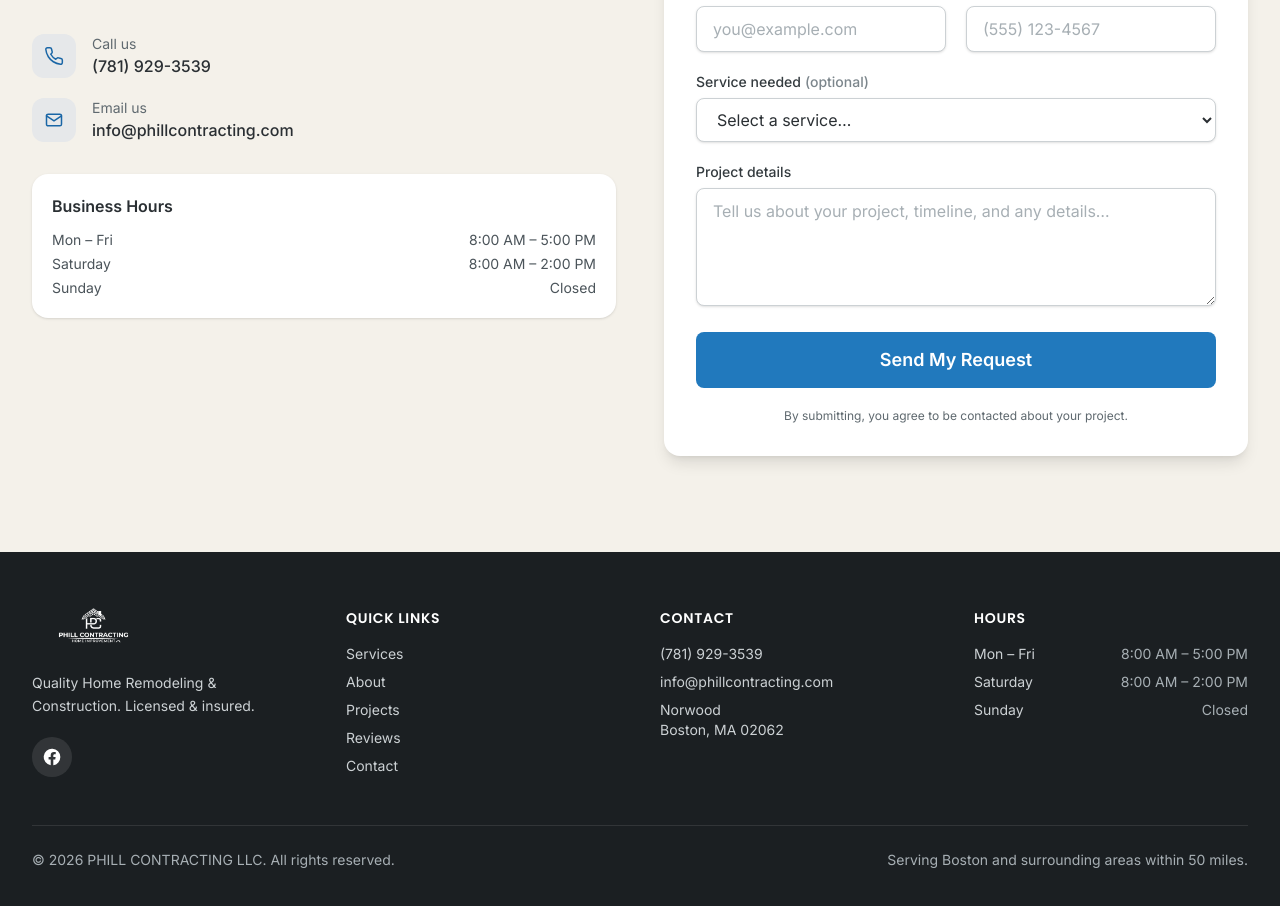
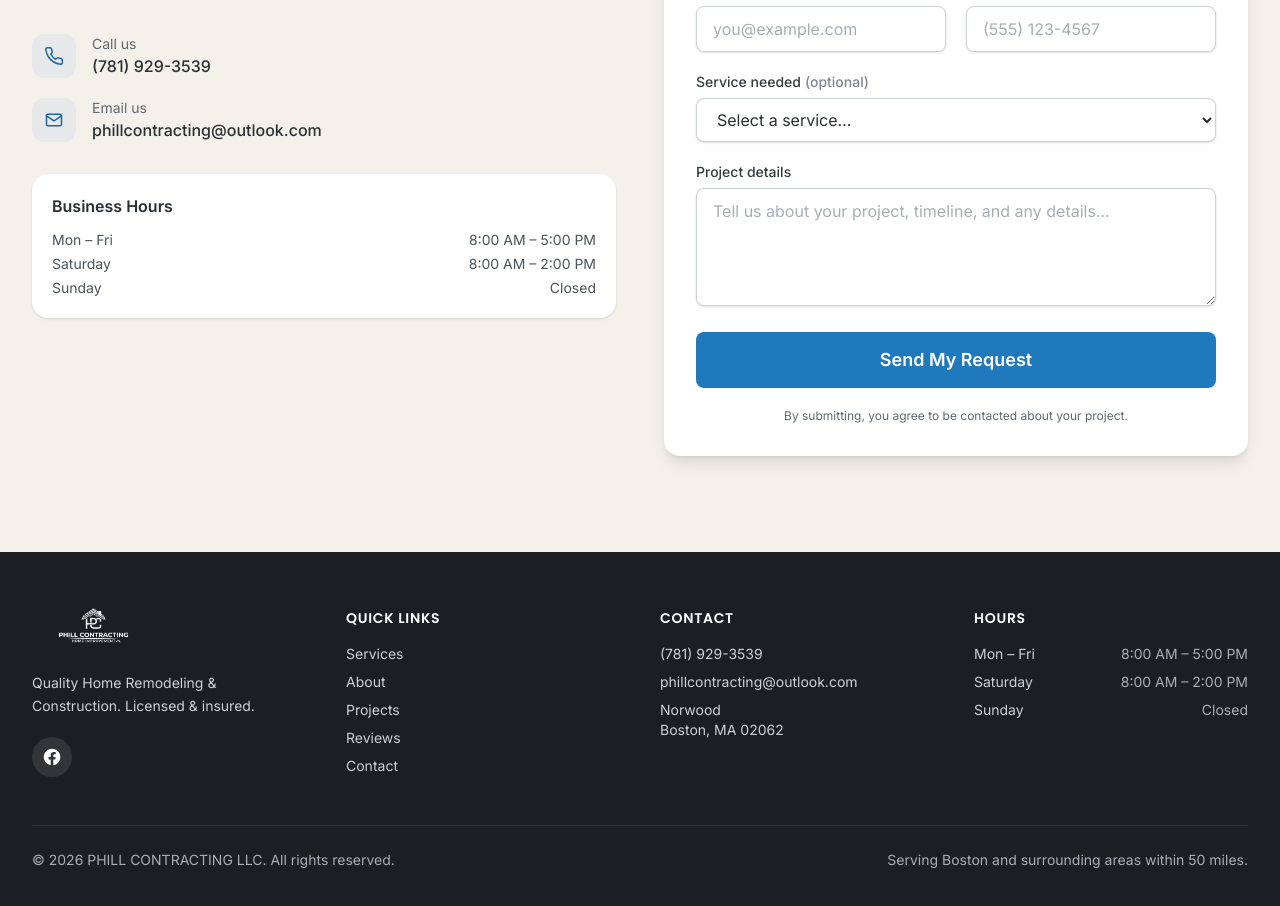
Before and after one commit to Mike-Bk-11/Phill-Contracting, a Next.js app: page / in a window 1280 px wide. Shown: the part 5245-6151 px from the top of the page. Built offline with nearby package versions, Linux system fonts and the light colour scheme.

Commit message:
fix: update contact email and href in site configuration

```diff
--- a/src/data/siteConfig.ts
+++ b/src/data/siteConfig.ts
@@ -21,8 +21,8 @@ export const siteConfig = {
   // TODO: Replace with your real contact details.
   phone: "(781) 929-3539",
   phoneHref: "tel:+17819293539",
-  email: "info@phillcontracting.com",
-  emailHref: "mailto:info@phillcontracting.com",
+  email: "phillcontracting@outlook.com",
+  emailHref: "mailto:phillcontracting@outlook.com",
 
   // TODO: Replace with your real address / service area.
   address: {
```
